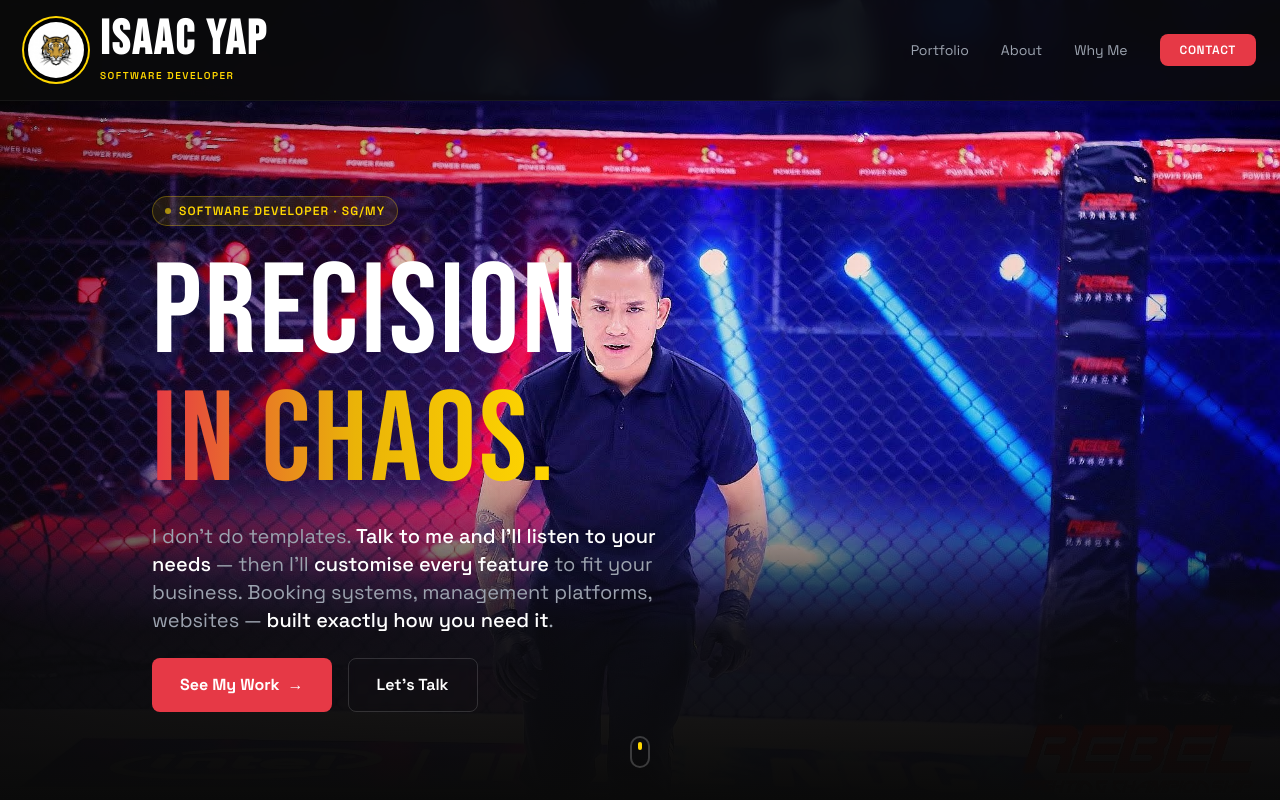
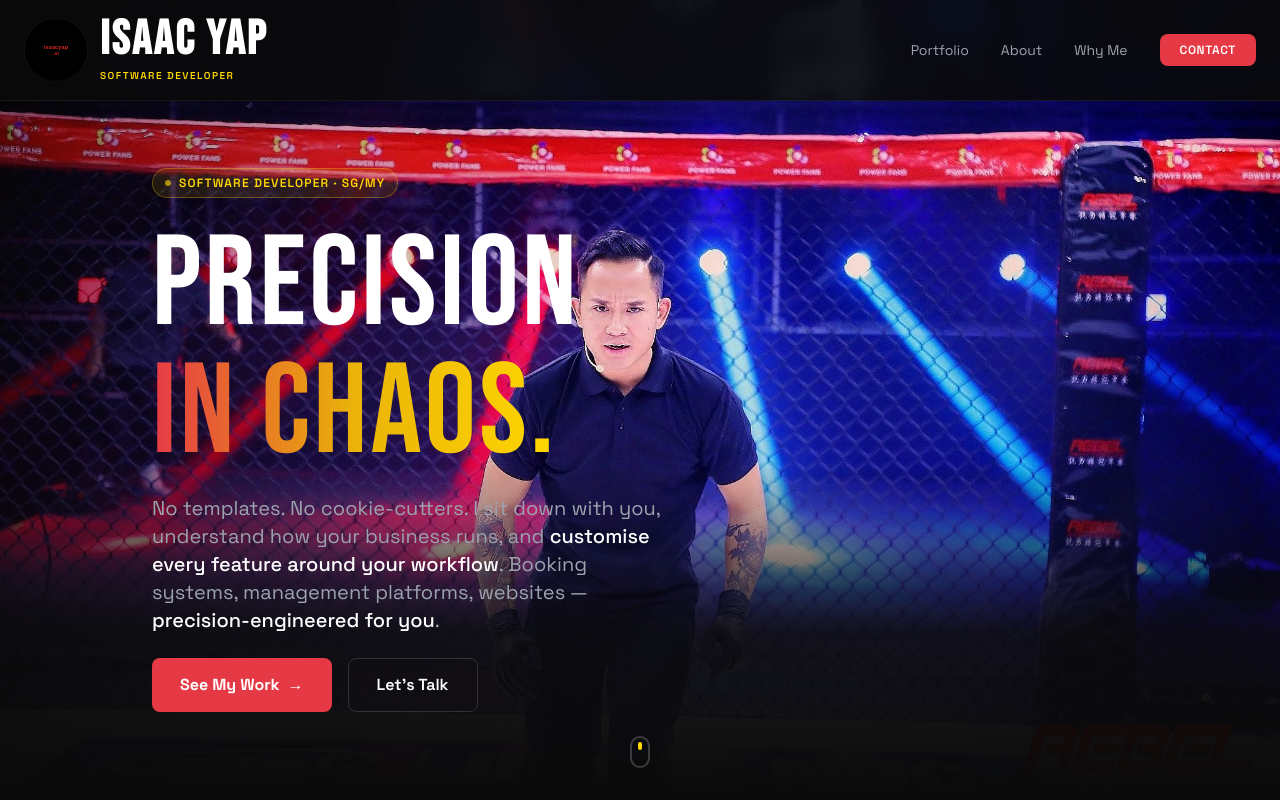
Before and after one commit to IsaacYap90/isaacyap.ai, a React (Vite) app: page / in a window 1280 px wide. Shown: the top 800 px of the page. Built offline with nearby package versions, Linux system fonts and the light colour scheme.

Commit message:
New logo (black circle, red isaacyap.ai) + refined hero copy (customisation focus)

```diff
--- a/src/App.jsx
+++ b/src/App.jsx
@@ -45,7 +45,7 @@ const Nav = () => {
     <nav className="fixed top-0 w-full z-50 bg-[#0a0a0a]/90 backdrop-blur-md border-b border-white/5">
       <div className="container mx-auto px-6 py-4 flex items-center justify-between">
         <a href="#" onClick={(e) => { e.preventDefault(); window.scrollTo({top:0,behavior:'smooth'}) }} className="flex items-center gap-3 group">
-          <img src="/images/tiger-logo.jpg" alt="Logo" className="w-14 h-14 md:w-16 md:h-16 rounded-full ring-2 ring-brand-gold object-cover bg-black p-1" />
+          <img src="/images/logo-circle.svg" alt="isaacyap.ai" className="w-14 h-14 md:w-16 md:h-16 rounded-full object-cover" />
           <div className="leading-tight">
             <span className="font-display text-white text-4xl md:text-5xl tracking-wider block group-hover:text-brand-gold transition-colors font-black">ISAAC YAP</span>
             <span className="text-brand-gold text-[10px] font-semibold uppercase tracking-[0.15em]">Software Developer</span>
@@ -102,7 +102,7 @@ const Hero = () => (
         </motion.h1>
 
         <motion.p variants={fadeIn} className="text-gray-400 text-base md:text-xl leading-relaxed mb-6 max-w-lg">
-          I don't do templates. <span className="text-white font-medium">Talk to me and I'll listen to your needs</span> — then I'll <span className="text-white font-medium">customise every feature</span> to fit your business. Booking systems, management platforms, websites — <span className="text-white font-medium">built exactly how you need it</span>.
+          No templates. No cookie-cutters. I sit down with you, understand how your business runs, and <span className="text-white font-medium">customise every feature around your workflow</span>. Booking systems, management platforms, websites — <span className="text-white font-medium">precision-engineered for you</span>.
         </motion.p>
 
         <motion.div variants={fadeIn} className="flex flex-wrap gap-4">
```
Also changed, not shown: public/images/logo-circle.svg (added).
